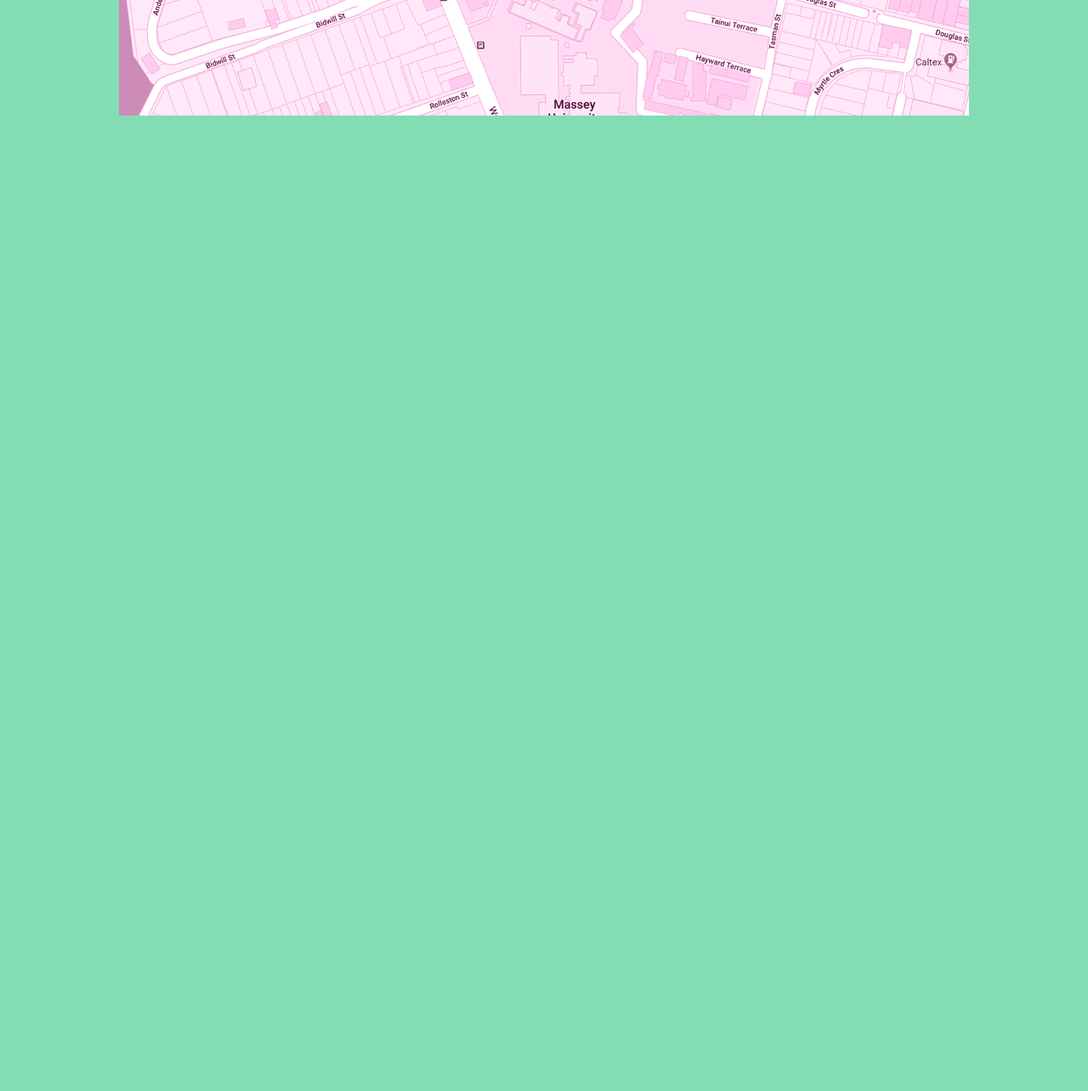
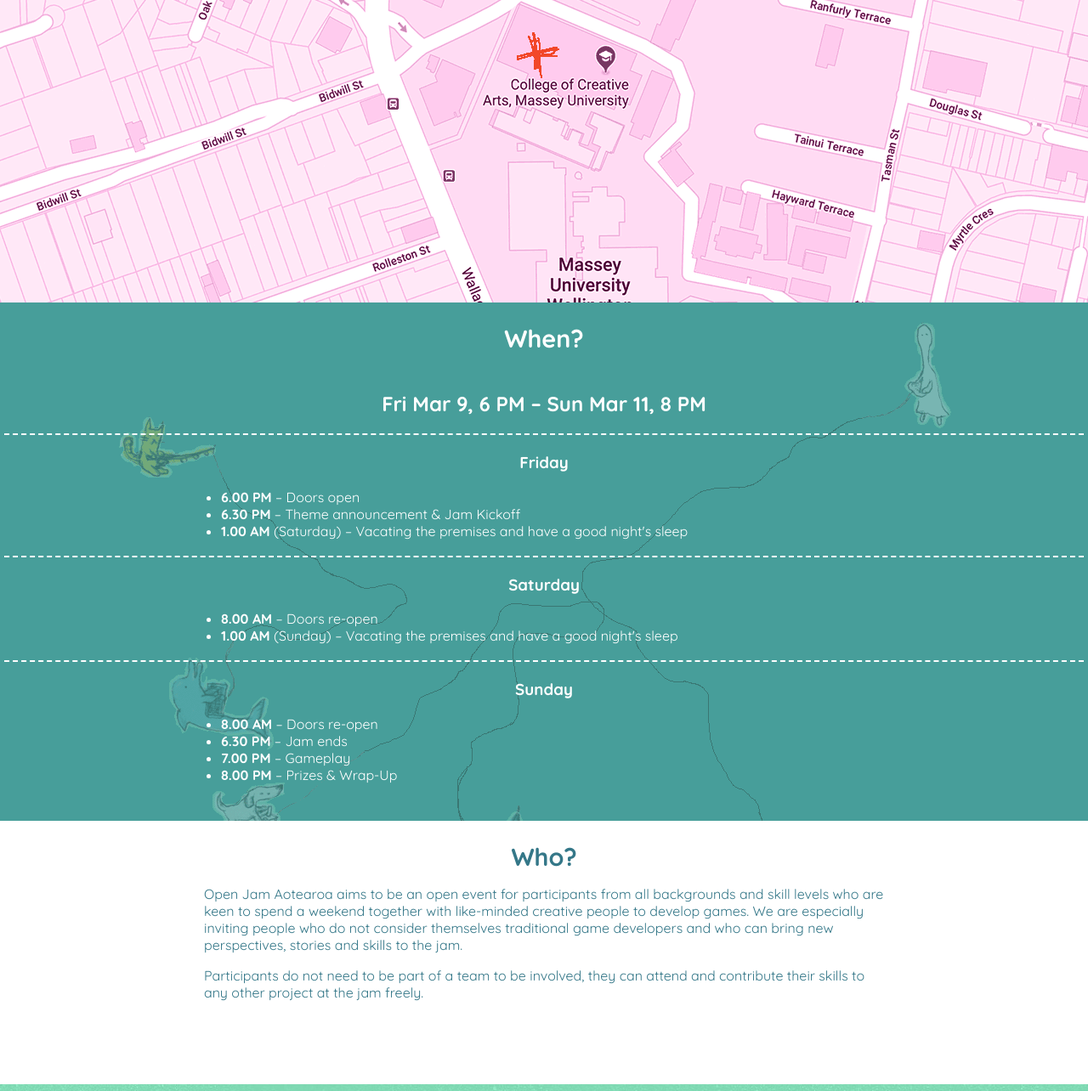
Before and after one commit to catemunt/289.101, a plain HTML site: page openjam/index.html in a window 1280 px wide. Shown: the part 1713-2997 px from the top of the page at 85% size. Before the commit the page ends 1849 px from the top, so only its background shows below. Drawn offline with Linux system fonts and the light colour scheme.

Commit message:
finished openjam task

```diff
--- a/openjam/screen.css
+++ b/openjam/screen.css
@@ -120,31 +120,118 @@ body {
 #where {
     background-image: url(img/map.gif);
     background-position: center;
-    background-size: 1000px, auto;
+    background-size: auto;
     background-repeat: no-repeat;
-    padding: 20px;
-    height: 300px;
+    padding: 5px;
+    height: 550px;
 
 }
 
 #where h1 {
     color: #bb4488;
-    font-size: 22px;
+    font-size: 1.8em;
     width: 800px;
     margin-left: auto;
     margin-right: auto;
     text-align: center;
-    margin-bottom: 5px
+    margin-bottom: 5px;
 
 }
 
 #where p {
     color: #bb4488;
-    font-size: 12px;
-    width: 400px;
+    font-size: 14px;
+    font-weight: bolder;
+    width: 600px;
     margin-left: auto;
     margin-right: auto;
-    margin-top: 3px;
+    margin-top: 70px;
     text-align: right;
 
 }
+
+#when {
+    background-color: rgba(67,153,152, 0.93);
+    background-image: url(img/wires.png);
+    background-position: center;
+    background-size: auto;
+    background-repeat: no-repeat;
+    padding: 5px;
+    height: 600px;
+
+}
+
+#when h1 {
+    color: #fff;
+    font-size: 1.8em;
+    width: 800px;
+    margin-left: auto;
+    margin-right: auto;
+    text-align: center;
+    margin-bottom: 5px;
+
+}
+
+#when h2 {
+    color: #fff;
+    text-align: center;
+    padding-top: 1em;
+
+}
+
+#when h3{
+    color: #fff;
+    text-align: center;
+    border-top: 2px;
+    border-top-color: white;
+    border-top-style: dashed;
+    padding-top: 20px;
+}
+
+#when ul {
+    color: #fff;
+    text-align: left;
+    margin-right: auto;
+    margin-left: auto;
+    width: 800px;
+
+}
+
+#who {
+    background-color: white;
+    padding: 5px;
+    height: 300px;
+    color: #347788;
+}
+
+#who h1 {
+    font-size: 1.8em;
+    width: 800px;
+    margin-left: auto;
+    margin-right: auto;
+    text-align: center;
+    margin-bottom: 5px;
+}
+
+#who p {
+    width: 800px;
+    margin-left: auto;
+    margin-right: auto;
+    text-align: left;
+}
+
+#footer {
+    background-image: url(img/texture.jpg);
+    background-position: center;
+    background-size: cover;
+    background-repeat: no-repeat;
+    padding: 20px;
+    height: 100px;
+    text-align: center;
+}
+
+#footer img {
+    width: 70px;
+    height: 70px;
+    padding-right: 30px;
+}
```
Also changed, not shown: openjam/index.html (+1 -1 lines).
